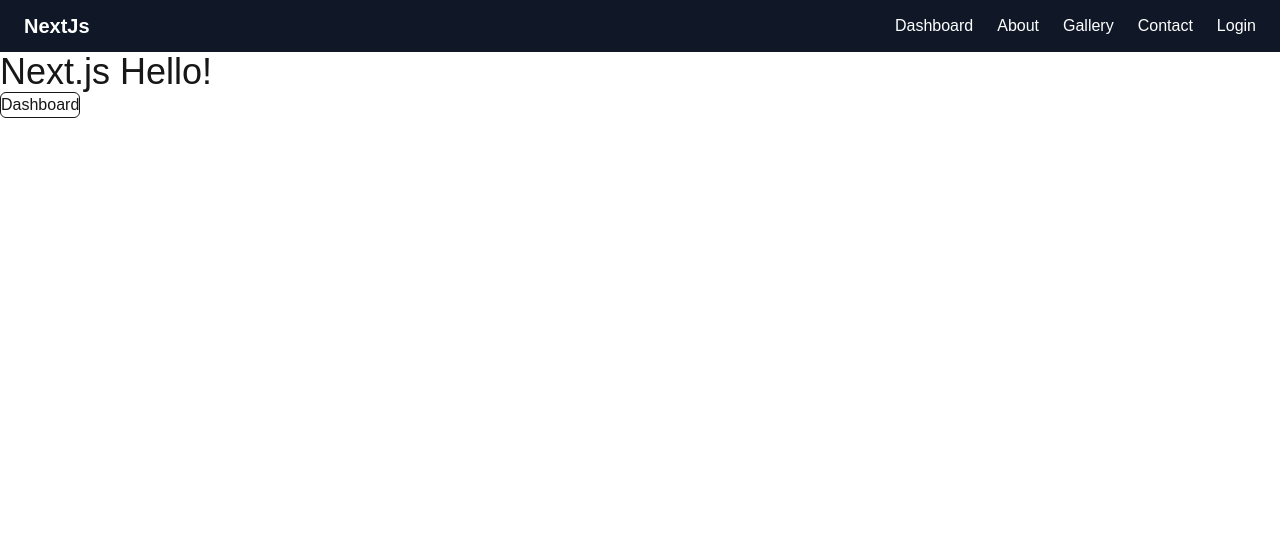
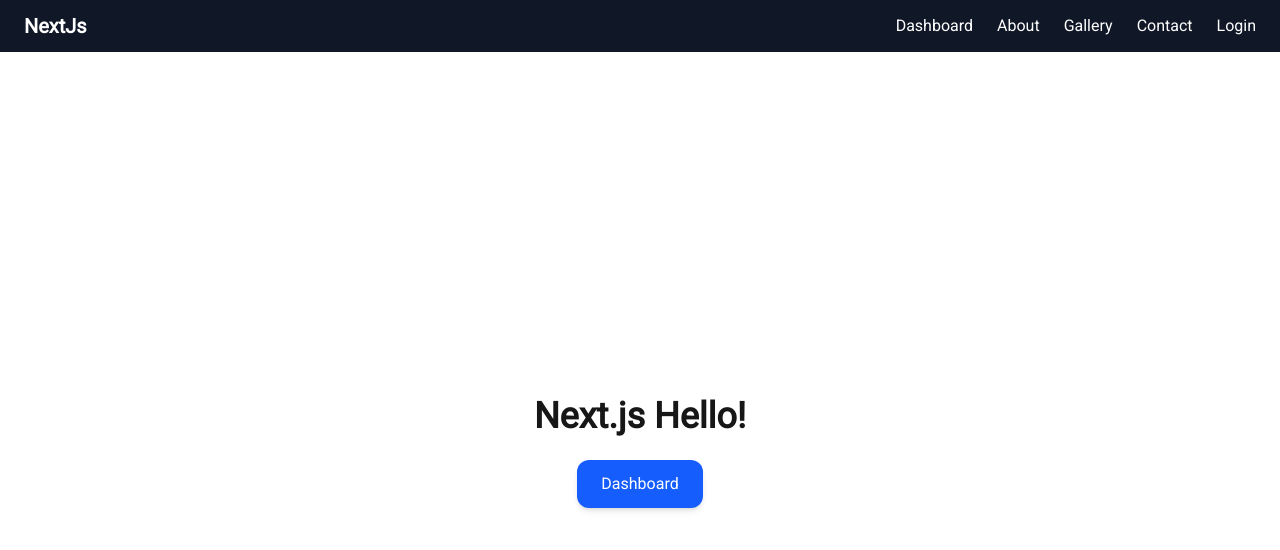
Before and after one commit to Sazid60/Next-Js-Core-Concept-Part-1, a Next.js app: page / in a window 1280 px wide. Shown: the top 550 px of the page. Built offline with nearby package versions, Linux system fonts and the light colour scheme.

Commit message:
52-2 Optimize Fonts, Improve SEO with Metadata, and Use Import Aliases

```diff
--- a/src/app/(commonLayout)/about/page.tsx
+++ b/src/app/(commonLayout)/about/page.tsx
@@ -1,4 +1,12 @@
-import styles  from "./About.module.css";
+
+import { Metadata } from "next";
+import styles from "./About.module.css";
+
+
+export const metadata: Metadata = {
+  title: "About Page",
+  description: "This is about page",
+};
 
 const AboutPage = () => {
     return (
--- a/src/app/(commonLayout)/gallery/page.tsx
+++ b/src/app/(commonLayout)/gallery/page.tsx
@@ -1,5 +1,5 @@
 import Image from "next/image";
-import nextImg from "../../../assets/31343C.svg" // for local
+import nextImg from "@/assets/31343C.svg" // for local
 const GalleryPage = () => {
     return (
         <div className="text-center">
--- a/src/app/(commonLayout)/page.tsx
+++ b/src/app/(commonLayout)/page.tsx
@@ -2,15 +2,22 @@
 import { useRouter } from "next/navigation";
 
 const HomePage = () => {
-  const router = useRouter()
+  const router = useRouter();
+
   const handleNavigation = () => {
-    router.push("/dashboard")
-  }
+    router.push("/dashboard");
+  };
+
   return (
-    <div>
-      <h1 className="text-4xl">Next.js Hello!</h1>
+    <div className="flex flex-col items-center justify-center min-h-screen ">
+      <h1 className="text-4xl font-bold mb-6 ">Next.js Hello!</h1>
 
-      <button onClick={handleNavigation} className="border rounded-md hover:space-x-1.5">Dashboard</button>
+      <button
+        onClick={handleNavigation}
+        className="px-6 py-3 bg-blue-600 text-white rounded-xl shadow-md hover:bg-blue-700 hover:scale-105 transition-transform duration-200"
+      >
+        Dashboard
+      </button>
     </div>
   );
 };
--- a/src/app/layout.tsx
+++ b/src/app/layout.tsx
@@ -1,5 +1,5 @@
 import type { Metadata } from "next";
-import { Geist, Geist_Mono } from "next/font/google";
+import { Geist, Geist_Mono, Roboto } from "next/font/google";
 import "./globals.css";
 
 const geistSans = Geist({
@@ -11,6 +11,11 @@ const geistMono = Geist_Mono({
   variable: "--font-geist-mono",
   subsets: ["latin"],
 });
+
+const roboto = Roboto({
+  weight: '400',
+  subsets: ['latin'],
+})
 
 export const metadata: Metadata = {
   title: "Create Next App",
@@ -25,7 +30,8 @@ export default function RootLayout({
   return (
     <html lang="en">
       <body
-        className={`${geistSans.variable} ${geistMono.variable} antialiased`}
+        // className={geistMono.className}
+        className={roboto.className}
       >
         <main className="min-h-dvh">
           {children}
--- a/src/app/login/page.tsx
+++ b/src/app/login/page.tsx
@@ -1,3 +1,9 @@
+import { Metadata } from "next";
+
+export const metadata: Metadata = {
+  title: "Login Page",
+  description: "This is Login page",
+};
 
 const LoginPage = () => {
     return (
```
Also changed, not shown: image.png (added), 1 other file (tests, documents, lock files or other folders).
